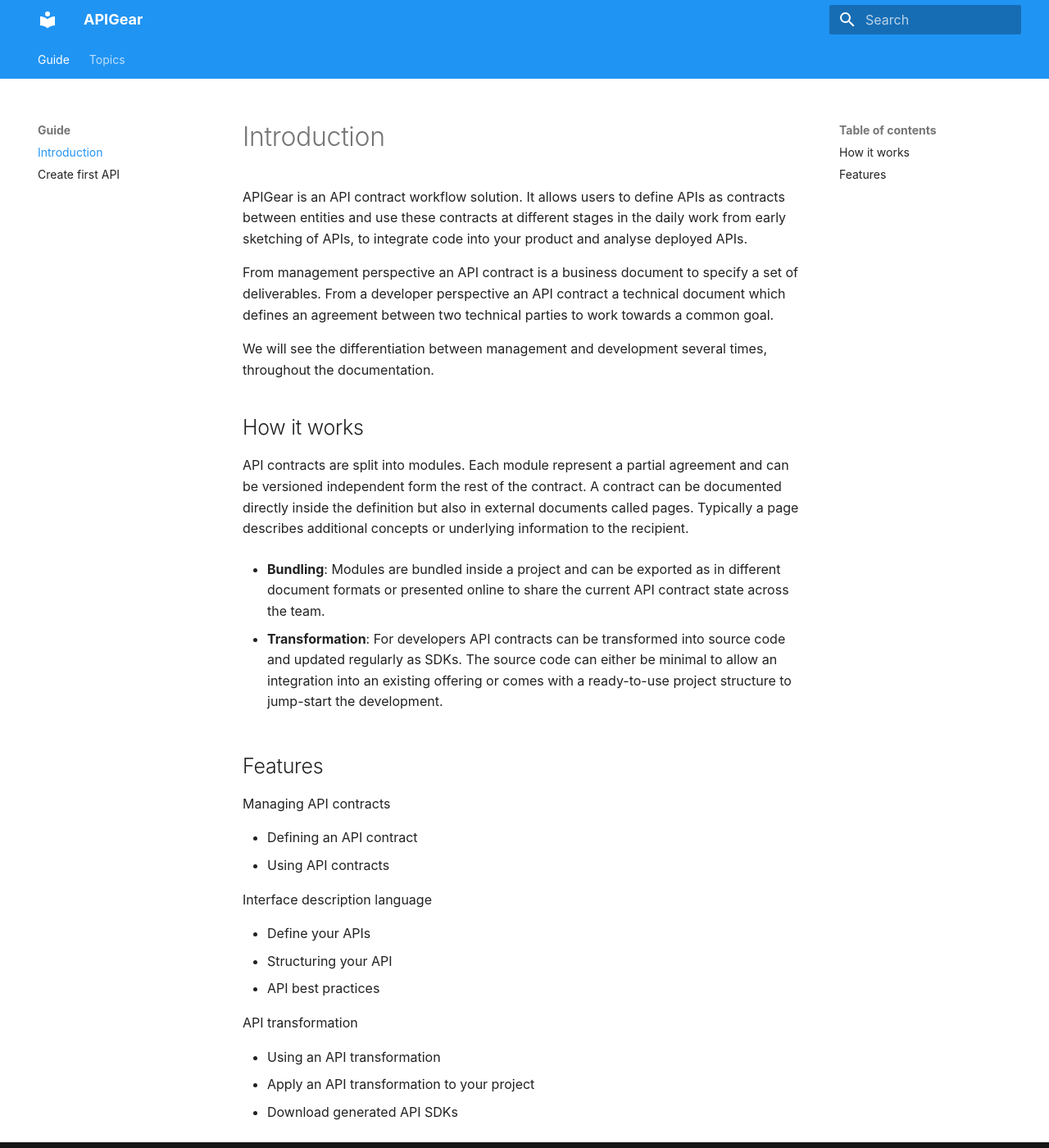
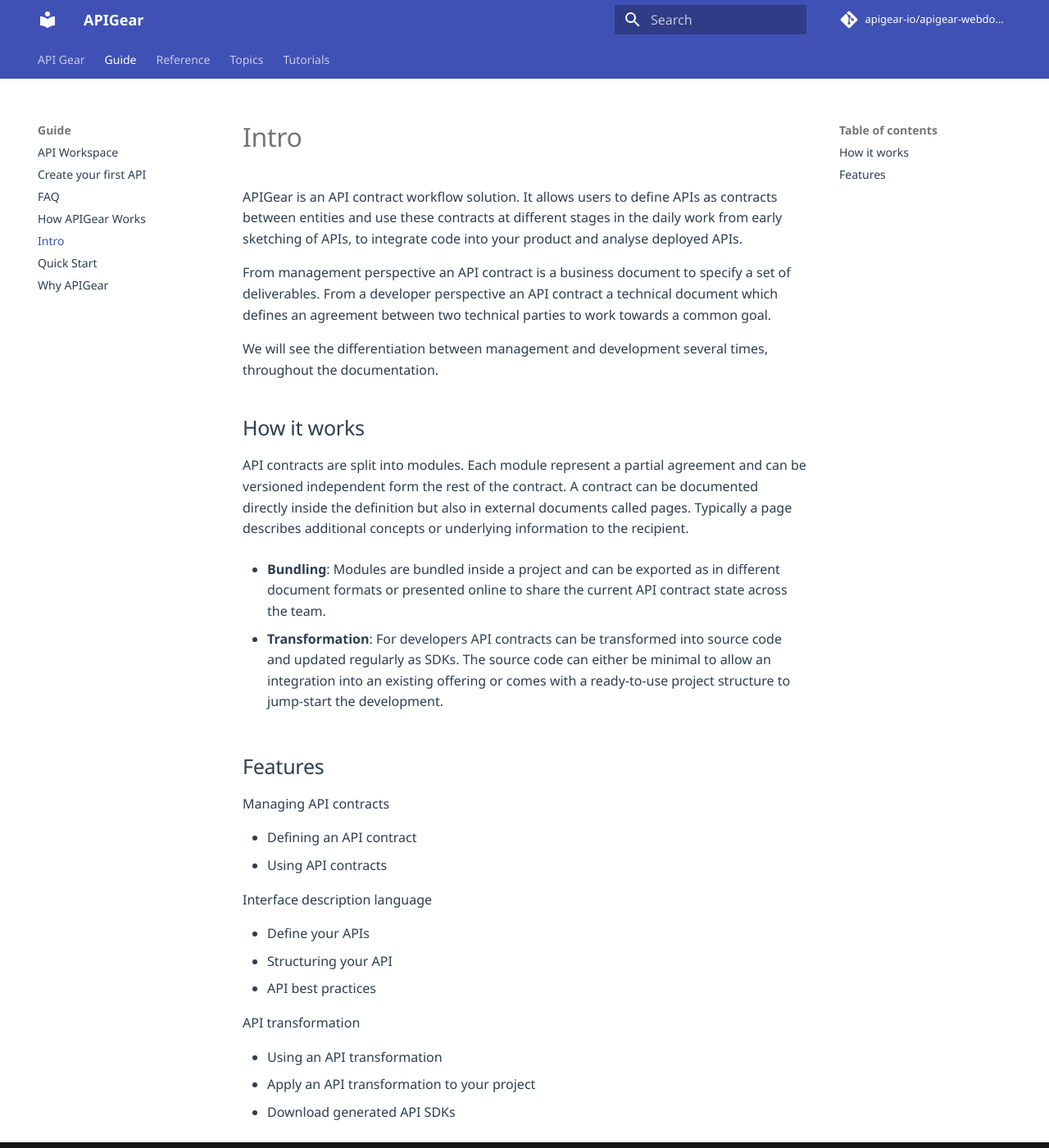
Before and after one commit to apigear-io/apigear-docs, an MkDocs documentation site: the page built from docs/guide/intro.md, in a window 1280 px wide and 1400 px high. Shown: the whole window at 82% size. Built offline with MkDocs 1.6.1 and Material for MkDocs 9.7.7, drawn with Linux system fonts in a browser that asks for light colours; some web fonts are replaced; comment, search, counter and statistics services are not loaded; some of the changed text lies outside the part shown.

Commit message:
updated docs

```diff
--- /dev/null
+++ b/docs/css/extra.css
@@ -0,0 +1,4 @@
+body {
+  color: #2c3e50;
+  background-color: #fff;
+}
--- /dev/null
+++ b/docs/guide/api-workspace.md
@@ -0,0 +1 @@
+# API Workspace
--- a/docs/index.md
+++ b/docs/index.md
@@ -1,4 +1,6 @@
-# API Gears - Workflow For API Contracts
+# API Gear
+
+**Workflow for API Contracts**
 
 APIGear provides a digital workflow for API driven software contracts. Customers use us to accelerate their software products and remove frictions from contracting, development and testing. Our SaaS platform can be used by individuals and small businesses to create immediate revenue but also licensed by larger software agencies and organizations to streamline their contracting and APIs offerings.
 
--- /dev/null
+++ b/docs/reference/idl.md
@@ -0,0 +1 @@
+# API Definition
--- /dev/null
+++ b/docs/topics/api-codegen.md
@@ -0,0 +1 @@
+# API Code Generation
--- /dev/null
+++ b/docs/topics/api-design.md
@@ -0,0 +1 @@
+# API Design
--- /dev/null
+++ b/docs/topics/api-mock.md
@@ -0,0 +1 @@
+# Mocking API Calls
--- a/mkdocs.yml
+++ b/mkdocs.yml
@@ -1,36 +1,56 @@
 site_name: APIGear
 site_description: lean cycle to discover APIs and drive the product cycle
 site_author: JRyannel
-copyright: 2019 APIGear UG
+copyright: 2020 APIGear UG
 dev_addr: 0.0.0.0:8080
 
+extra_css:
+  - css/extra.css
+
+repo_name: apigear-io/apigear-webdocs
+repo_url: https://github.com/apigear-io/apigear-webdocs
 theme:
   name: "material"
   palette:
-    primary: "blue"
-    accent: "indigo"
+    primary: "indigo"
+    accent: "blue"
   font:
-    text: "Segeo UI"
+    text: "Segoe UI"
     code: "Segoe Mono"
-  # logo:
-  #   icon: "home"
   language: "en"
+  features:
+    tabs: true
   extra:
     search:
       language: "en"
-  feature:
-    tabs: true
-
-nav:
+  nav:
   - Guide:
-      - "Introduction": "guide/intro.md"
-      - "Create first API": "guide/create.md"
+    - guide/quick-start.md
+    - guide/why-apigear.md
+    - guide/how-apigear-works.md
+    - guide/api-workspace.md
+    - guide/faq.md
+  - Tutorials:
+    - tutorials/qtquick-plugin.md
   - Topics:
-      - "API Format": "topics/idl.md"
-      - "CLI Tool": "topics/cli.md"
-      - "API Patterns": "topics/apipatterns.md"
+    - topics/api-design.md
+    - topics/api-mock.md
+    - topics/api-codegen.md
+  - Reference:
+    - reference/idl.md
+    - reference/qtcpp-gen.md
 
 markdown_extensions:
   - admonition
   - codehilite
   - pymdownx.magiclink
+
+
+extra:
+  social:
+    - icon: fontawesome/brands/github-alt
+      link: https://github.com/apigear-io
+    - icon: fontawesome/brands/twitter
+      link: https://twitter.com/apigear
+    - icon: fontawesome/brands/linkedin
+      link: https://linkedin.com/company/apigear
```
Also changed, not shown: docs/guide/faq.md (added, +1 -0 lines), docs/guide/how-apigear-works.md (added, +22 -0 lines), docs/guide/quick-start.md (added, +1 -0 lines), docs/guide/why-apigear.md (added, +31 -0 lines), docs/reference/qtcpp-gen.md (added, +1 -0 lines), docs/topics/apipatterns.md (deleted, +0 -30 lines), docs/topics/cli.md (deleted, +0 -33 lines), docs/topics/idl.md (deleted, +0 -294 lines), docs/tutorials/qtquick-plugin.md (added, +1 -0 lines).
